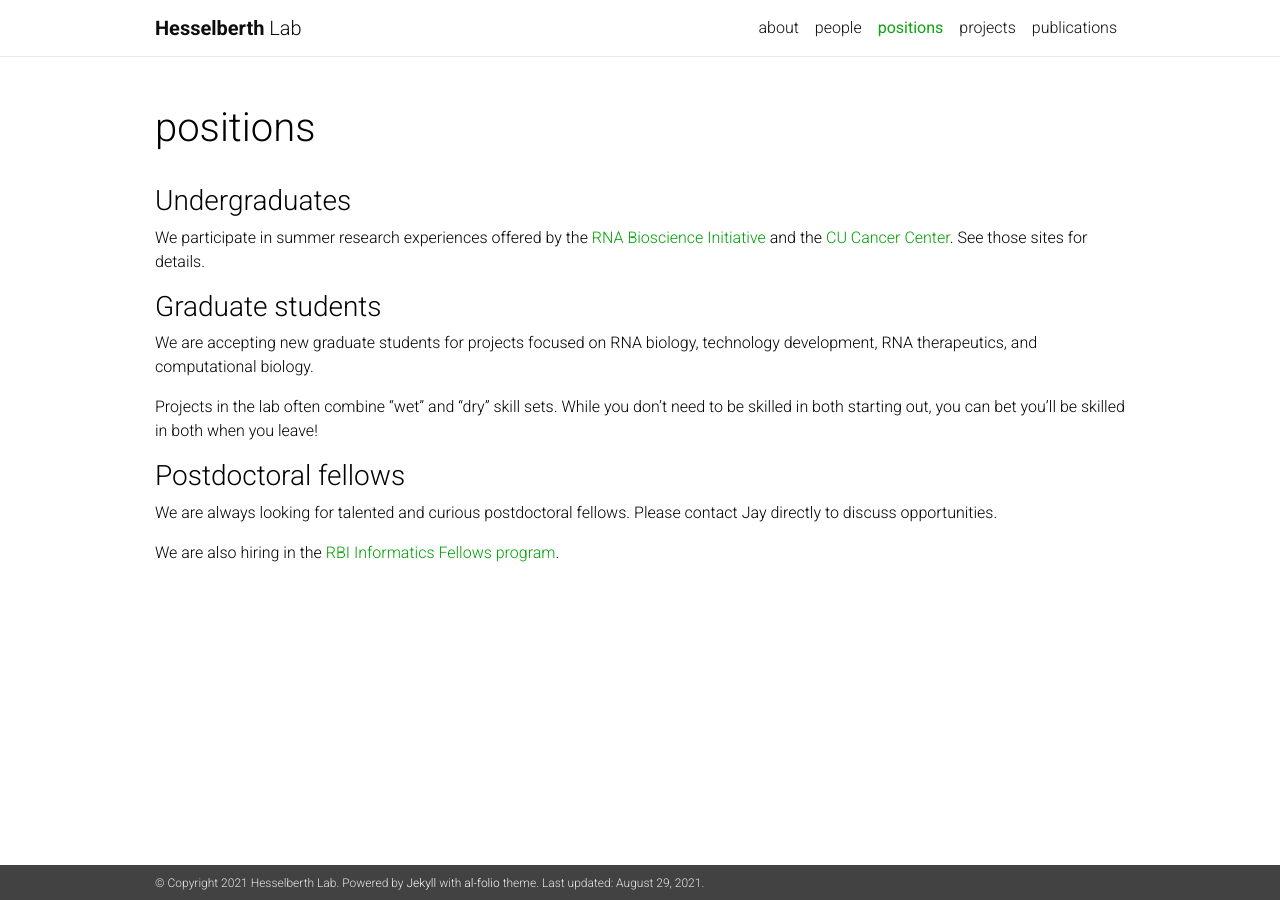
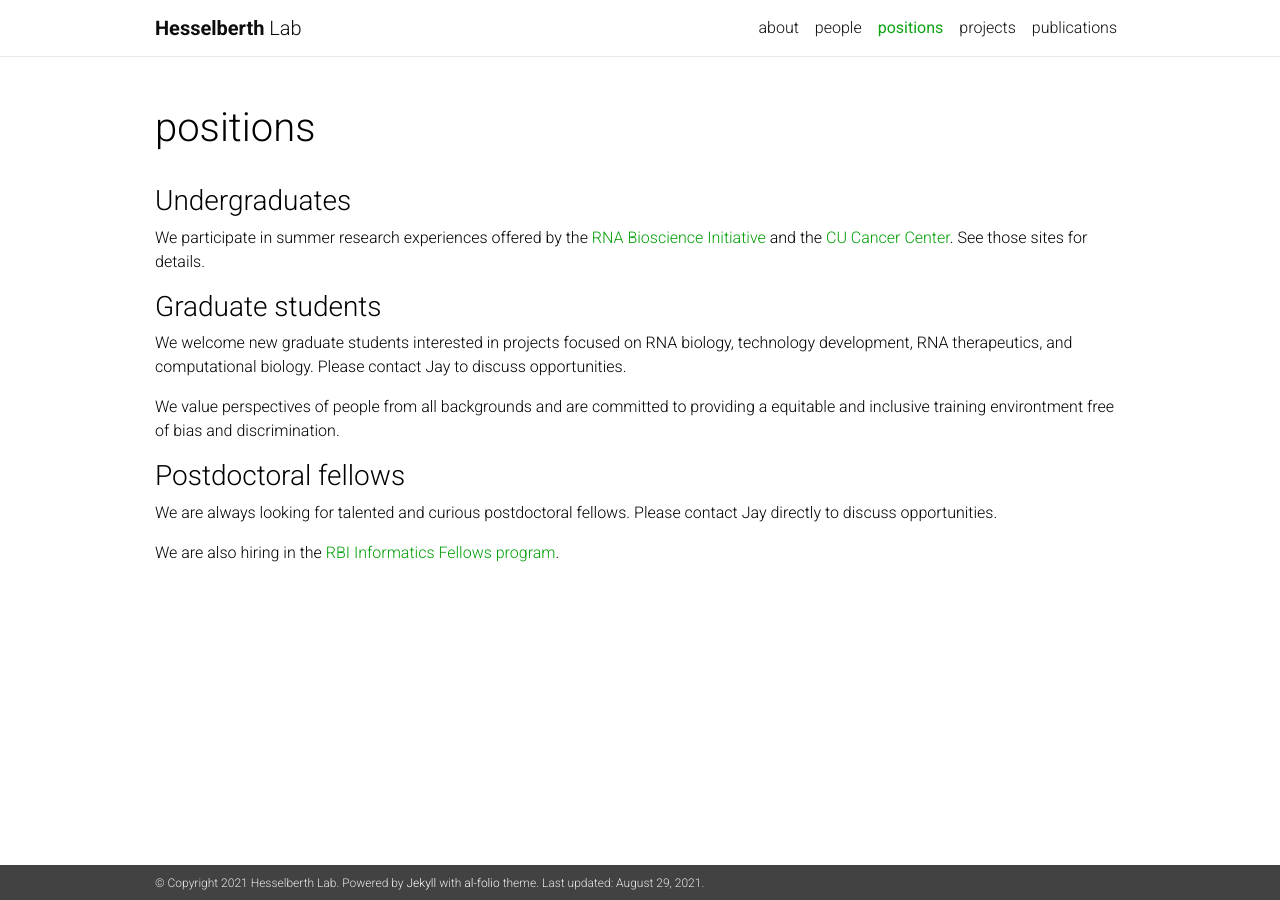
Before and after one commit to lkwhite/lab-website-new, a Jekyll site: the page built from _pages/positions.md, in a window 1280 px wide. Built offline with Jekyll 4.4.1, drawn with Linux system fonts in a browser that asks for light colours; nearby versions of some CDN libraries; comment, search, counter and statistics services are not loaded; a style sheet for code colours, icons or effects is not loaded.

Commit message:
update position

```diff
--- a/_pages/positions.md
+++ b/_pages/positions.md
@@ -17,13 +17,13 @@ See those sites for details.
 
 ### Graduate students
 
-We are accepting new graduate students for projects focused on RNA
+We welcome new graduate students interested in projects focused on RNA
 biology, technology development, RNA therapeutics, and computational
-biology.
+biology. Please contact Jay to discuss opportunities.
 
-Projects in the lab often combine "wet" and "dry" skill sets. While you
-don't need to be skilled in both starting out, you can bet you'll be
-skilled in both when you leave!
+We value perspectives of people from all backgrounds and are committed to
+providing a equitable and inclusive training environtment free of bias and
+discrimination.
 
 ### Postdoctoral fellows
 
```
